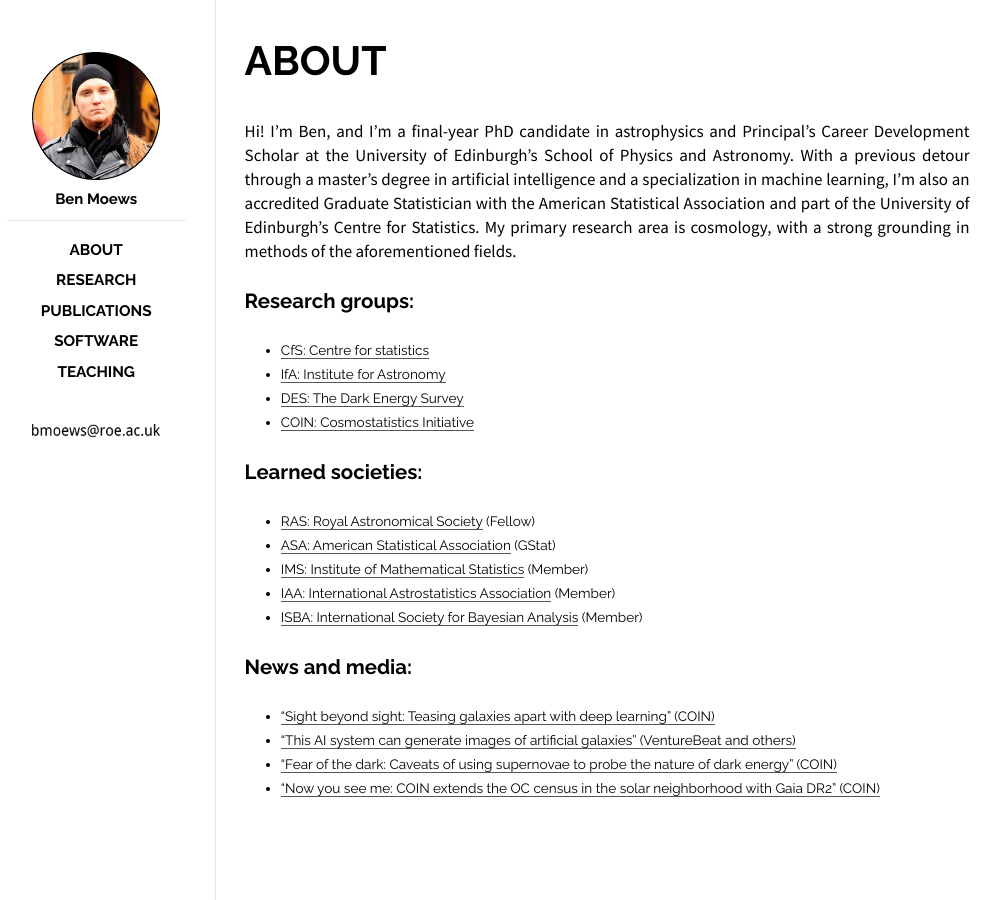
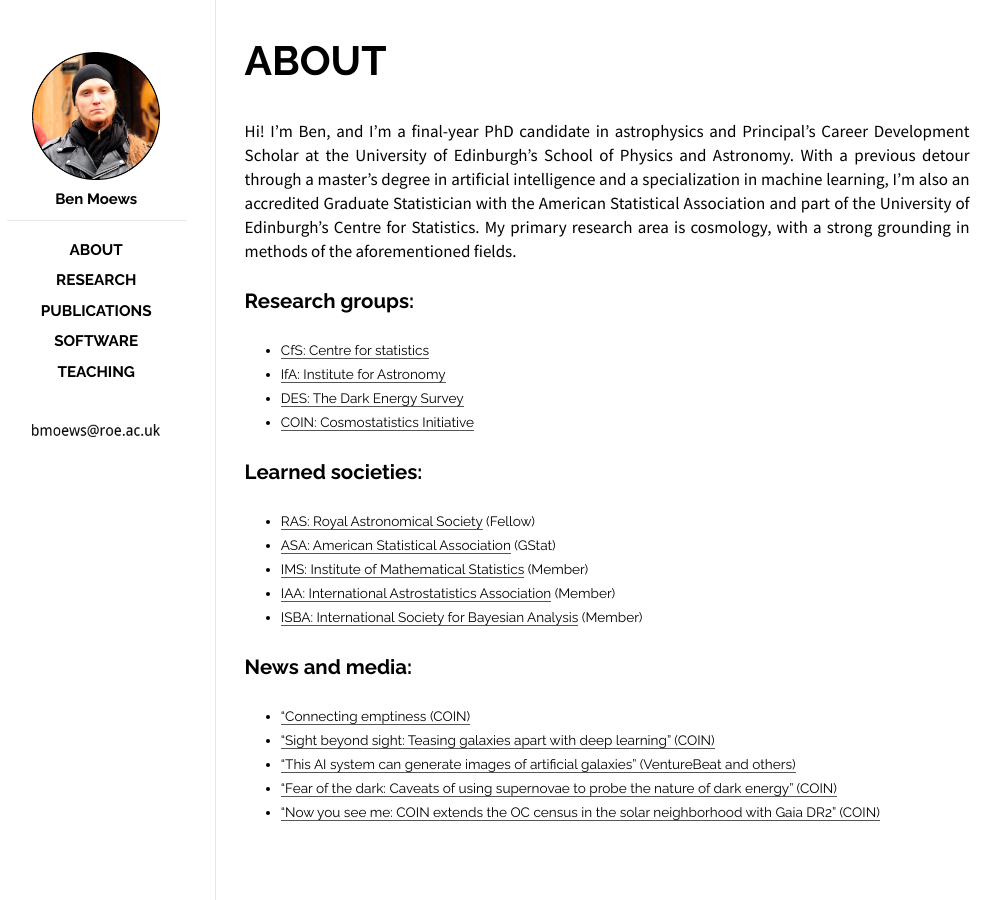
Before and after one commit to moews/moews.github.io, a Jekyll site: the page built from _posts/2017-03-27-about.md, in a window 1280 px wide. Shown: the whole page, without its empty margins (143-1144 px from the left). Built offline with Jekyll 4.4.1, drawn with Linux system fonts in a browser that asks for light colours.

Commit message:
Update 2017-03-27-about.md

```diff
--- a/_posts/2017-03-27-about.md
+++ b/_posts/2017-03-27-about.md
@@ -26,6 +26,7 @@ Hi! I'm Ben, and I'm a final-year PhD candidate in astrophysics and Principal's
 
 ## News and media:
 
+* ["Connecting emptiness (COIN)](https://cosmostatistics-initiative.org/connecting-emptiness/)
 * ["Sight beyond sight: Teasing galaxies apart with deep learning" (COIN)](https://cosmostatistics-initiative.org/deblending/)
 * ["This AI system can generate images of artificial galaxies" (VentureBeat and others)](https://venturebeat.com/2018/11/08/this-ai-system-can-generate-images-of-artificial-galaxies)
 * ["Fear of the dark: Caveats of using supernovae to probe the nature of dark energy" (COIN)](https://cosmostatistics-initiative.org/sncosmo/)
```
